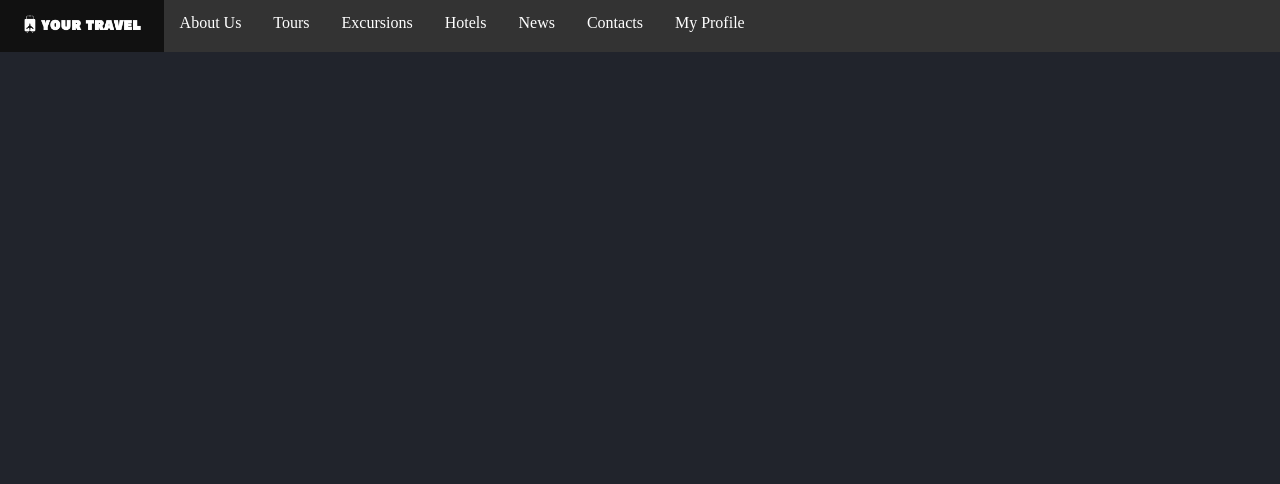
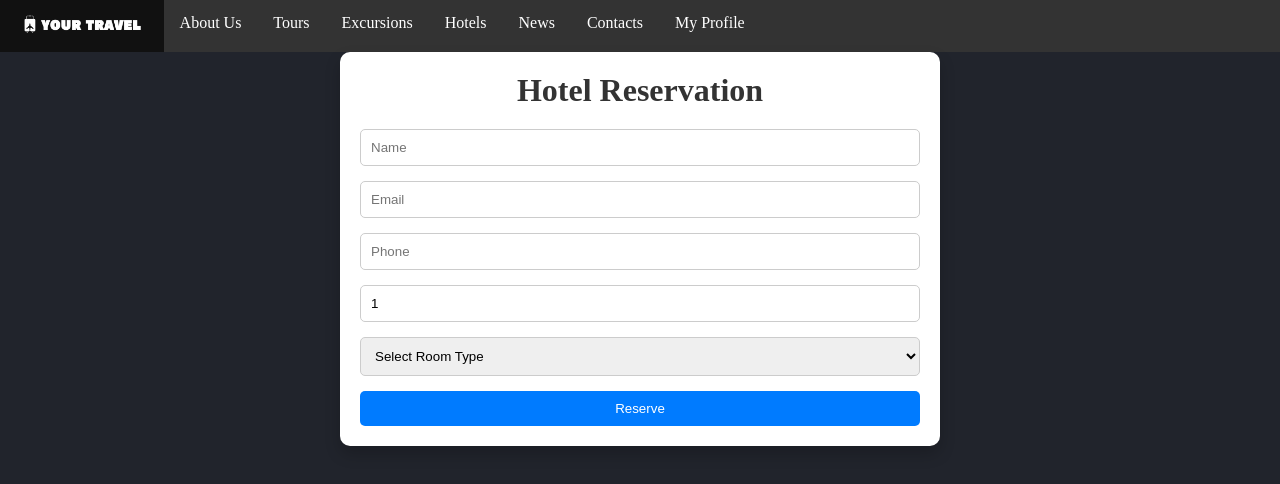
Before and after one commit to marianamrn/travel-agency, a Vue app: page /hotelReservation/1 in a window 1280 px wide. Shown: the top 484 px of the page. Built offline with nearby package versions, Linux system fonts and the light colour scheme; sample sign-in values are in the browser's storage.

Commit message:
Add reservetion functional for Hotels

```diff
--- a/src/components/HotelDetail.vue
+++ b/src/components/HotelDetail.vue
@@ -26,12 +26,14 @@
       <p><strong>Suite Price:</strong> ${{ hotel.suite_price }}</p>
       <p><strong>Luxe Price:</strong> ${{ hotel.luxe_price }}</p>
       <p><strong>President Price:</strong> ${{ hotel.president_price }}</p>
+      <button class="reserve-button" @click="reserveHotel">Reserve</button>
     </div>
   </div>
 </template>
 
 <script>
 import axios from 'axios';
+import { isAuthenticated } from '@/auth';
 
 export default {
   data() {
@@ -65,7 +67,14 @@ export default {
       if (this.images.length > 0) {
         this.activeIndex = (this.activeIndex - 1 + this.images.length) % this.images.length;
       }
-    }
+    },
+    reserveHotel() {
+  if (!isAuthenticated()) {
+    this.$router.push('/login');
+    return;
+  }
+  this.$router.push(`/hotelReservation/${this.$route.params.id}`);
+}
   }
 };
 </script>
@@ -167,4 +176,25 @@ export default {
 .hotel-info p strong {
   color: #333;
 }
+
+.reserve-button {
+  background-color: #28a745;
+  color: white;
+  border: none;
+  padding: 10px 20px;
+  border-radius: 5px;
+  cursor: pointer;
+  margin-top: 20px;
+  font-size: 1.2rem;
+  transition: background-color 0.3s;
+}
+
+.reserve-button:hover {
+  background-color: #218838;
+}
+
+.reserve-button:focus {
+  outline: none;
+  box-shadow: 0 0 0 4px rgba(40, 167, 69, 0.5);
+}
 </style>
--- /dev/null
+++ b/src/components/HotelReservation.vue
@@ -0,0 +1,148 @@
+<template>
+    <div class="reservation">
+      <h1>Hotel Reservation</h1>
+      <form @submit.prevent="reserveHotel">
+        <input type="text" v-model="name" placeholder="Name" required />
+        <input type="email" v-model="email" placeholder="Email" required />
+        <input type="tel" v-model="phone" placeholder="Phone" required />
+        <input type="number" v-model="participants" placeholder="Participants" required min="1" />
+        <select v-model="roomType" required>
+          <option disabled value="">Select Room Type</option>
+          <option v-for="type in roomTypes" :key="type" :value="type">{{ type }}</option>
+        </select>
+        <button type="submit">Reserve</button>
+        <p v-if="error" class="error">{{ error }}</p>
+        <p v-if="success" class="success">{{ success }}</p>
+      </form>
+    </div>
+  </template>
+
+  <script>
+  import axios from 'axios';
+  import { getUser, isAuthenticated } from '@/auth';
+
+  export default {
+    data() {
+      return {
+        name: '',
+        email: '',
+        phone: '',
+        participants: 1,
+        roomType: '',
+        roomTypes: ['Standart', 'Studio', 'Suite', 'Luxe', 'President'],
+        error: '',
+        success: ''
+      };
+    },
+    created() {
+      if (!isAuthenticated()) {
+        this.$router.push('/login');
+      }
+    },
+    methods: {
+      reserveHotel() {
+        const userId = getUser().id;
+        const hotelId = this.$route.params.id;
+
+        axios.post('http://localhost/api/hotel_reserve.php', {
+          userId,
+          hotelId,
+          name: this.name,
+          email: this.email,
+          phone: this.phone,
+          participants: this.participants,
+          roomType: this.roomType
+        })
+        .then(response => {
+          if (response.data.success) {
+            this.success = 'Reservation successful';
+            this.error = '';
+          } else {
+            this.error = response.data.message || 'Reservation failed';
+            this.success = '';
+          }
+        })
+        .catch(error => {
+          console.log(error.response.data);
+          this.error = error.response.data.error || 'Error connecting to the server.';
+          this.success = '';
+        });
+      }
+    }
+  };
+  </script>
+
+  <style scoped>
+  .reservation {
+    max-width: 600px;
+    margin: 0 auto;
+    padding: 20px;
+    background-color: #fff;
+    border-radius: 10px;
+    box-shadow: 0 8px 16px rgba(0, 0, 0, 0.2);
+  }
+
+  .reservation h1 {
+    text-align: center;
+    margin-bottom: 20px;
+    font-size: 2rem;
+    color: #333;
+  }
+
+  .reservation form {
+    display: flex;
+    flex-direction: column;
+    gap: 15px;
+  }
+
+  .reservation input,
+  .reservation select {
+    padding: 10px;
+    border: 1px solid #ccc;
+    border-radius: 5px;
+  }
+
+  .reservation button {
+    padding: 10px 20px;
+    border: none;
+    background-color: #007bff;
+    color: white;
+    border-radius: 5px;
+    cursor: pointer;
+    transition: background-color 0.3s;
+  }
+
+  .reservation button:hover {
+    background-color: #0056b3;
+  }
+
+  .error {
+    color: #ff0000;
+  }
+
+  .success {
+    color: #00cc00;
+  }
+
+  .reserve-button {
+  background-color: #28a745; /* Зелений колір */
+  color: white; /* Білий текст */
+  border: none; /* Без обведення */
+  padding: 10px 20px; /* Відступи */
+  border-radius: 5px; /* Закруглені кути */
+  cursor: pointer; /* Курсор-палець */
+  margin-top: 20px; /* Відступ зверху */
+  font-size: 1.2rem; /* Розмір тексту */
+  transition: background-color 0.3s; /* Анімація зміни фону */
+}
+
+.reserve-button:hover {
+  background-color: #218838; /* Трохи темніший зелений при наведенні */
+}
+
+.reserve-button:focus {
+  outline: none; /* Без обведення при фокусі */
+  box-shadow: 0 0 0 4px rgba(40, 167, 69, 0.5); /* Тінь при фокусі */
+}
+
+  </style>
--- a/src/components/Hotels.vue
+++ b/src/components/Hotels.vue
@@ -110,6 +110,7 @@
   display: flex;
   gap: 10px;
   align-items: center;
+  flex-wrap: wrap;
   justify-content: space-between;
 }
 
@@ -184,6 +185,7 @@
   overflow: hidden;
   box-shadow: 0 4px 8px rgba(0, 0, 0, 0.2);
   transition: transform 0.3s, box-shadow 0.3s;
+  cursor: pointer;
 }
 
 .hotel-card:hover {
@@ -199,19 +201,20 @@
 
 .hotel-info {
   padding: 15px;
-    text-align: center;
 }
 
 .hotel-name {
   font-size: 1.5rem;
-    margin: 10px 0;
+  margin: 0 0 10px;
+  color: #044c98;
 }
 
 .hotel-rating,
 .hotel-city,
 .hotel-price {
+  font-size: 1rem;
   margin: 5px 0;
-    font-size: 1rem;
+  color: #555;
 }
 
 .no-hotels {
@@ -220,4 +223,5 @@
   font-size: 1.5rem;
   color: #666;
 }
+
   </style>
--- a/src/router.js
+++ b/src/router.js
@@ -14,6 +14,7 @@ import TourReservation from './components/TourReservation.vue';
 import ExcursionDetail from './components/ExcursionDetail.vue';
 import ExcursionReservation from './components/ExcursionReservation.vue';
 import HotelDetail from './components/HotelDetail.vue'; // Import the new component
+import HotelReservation from './components/HotelReservation.vue';
 
 const routes = [
   { path: '/', component: Home },
@@ -30,7 +31,8 @@ const routes = [
   { path: '/reserveTours/:id', component: TourReservation, props: true },
   { path: '/excursion/:id', component: ExcursionDetail, props: true },
   { path: '/reserveExcursions/:id', component: ExcursionReservation, props: true },
-  { path: '/hotel/:id', component: HotelDetail, props: true } // Add new route for hotel detail
+  { path: '/hotel/:id', component: HotelDetail, props: true }, // Add new route for hotel detail
+  { path: '/hotelReservation/:id', component: HotelReservation, props: true },
 ];
 
 const router = createRouter({
```
Lines whose indentation alone changed are shown as unchanged.
